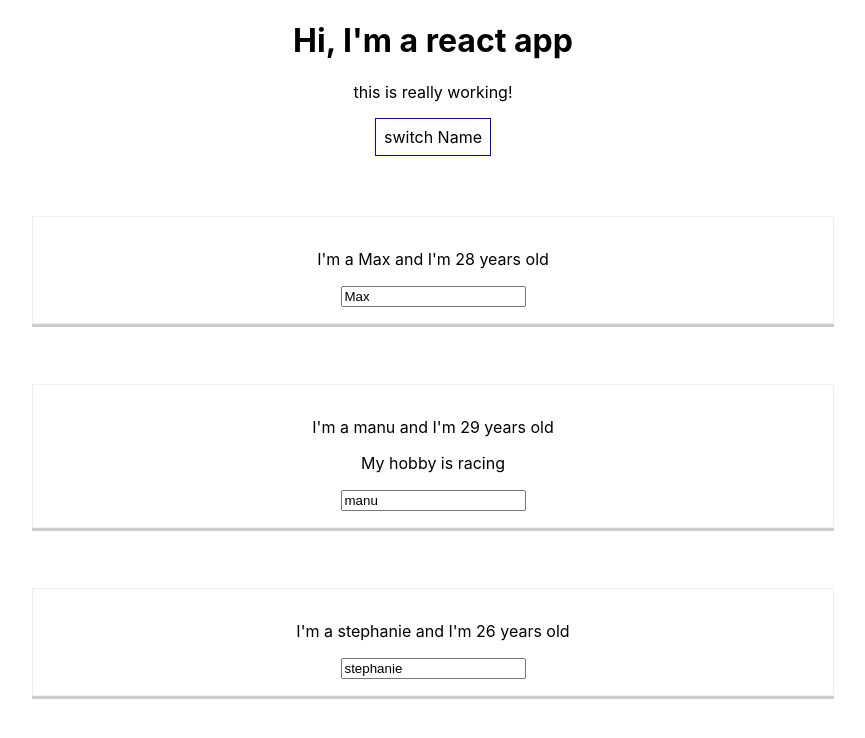
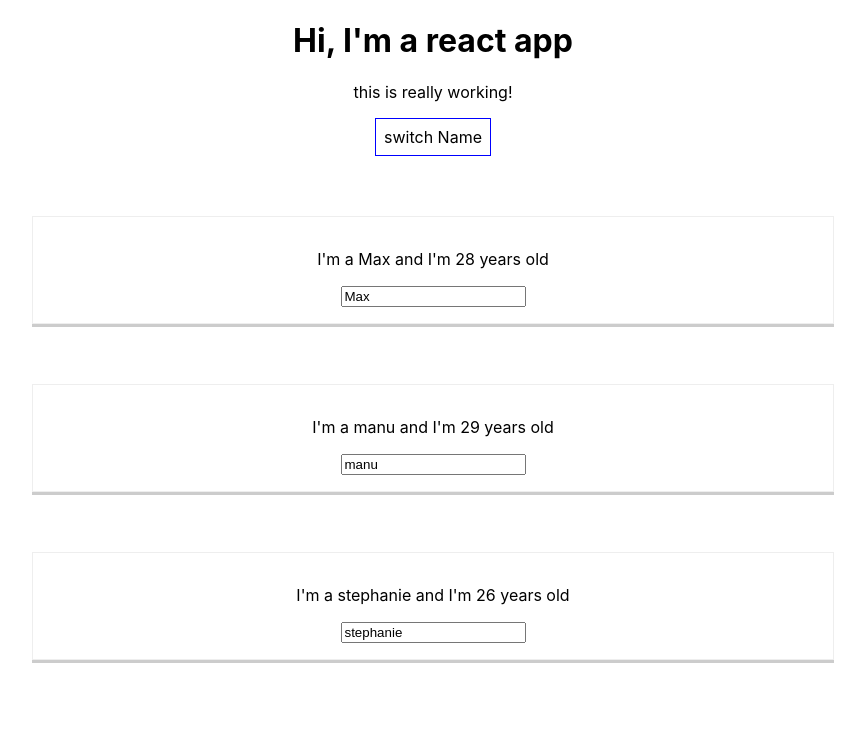
Before and after one commit to ZacWarner/react-the-complete-guide, a React (Create React App) app in the folder react-the-complete-guide/: page / in a window 1280 px wide. Both pictures are taken after a click on the button "switch Name". Shown: the top 738 px of the page, without its empty margins (207-1072 px from the left). Built offline with nearby package versions, Linux system fonts and the light colour scheme.

Commit message:
made dynamic list

```diff
--- a/react-the-complete-guide/src/App.js
+++ b/react-the-complete-guide/src/App.js
@@ -5,24 +5,14 @@ import './App.css';
 class App extends Component {
   state = {
     persons: [
-      { name: 'Max', age: 28 },
-      { name: 'manu', age: 29 },
-      { name: 'stephanie', age: 26 }
+      { id: 'asdf', name: 'Max', age: 28 },
+      { id: "akjllkja", name: 'manu', age: 29 },
+      { id: 'asdbjfa;bw', name: 'stephanie', age: 26 }
     ],
     otherState: 'some other value'
   };
 
-  switchNameHandler = (newName) => {
-    // console.log('was clicked');
-    this.setState({
-      persons: [
-        { name: newName, age: 28 },
-        { name: 'manu', age: 29 },
-        { name: 'stephanie', age: 27 }
-      ],
-      showPersons: false,
-    })
-  };
+
 
   nameChangeHandler = (event) => {
     this.setState({
@@ -32,6 +22,13 @@ class App extends Component {
         { name: 'stephanie', age: 27 }
       ]
     })
+  }
+
+  deletePersonHandler = (personIndex) => {
+    // const persons = this.state.persons.slice();
+    const persons = [...this.state.persons]
+    persons.splice(personIndex, 1);
+    this.setState({ persons: persons });
   }
 
   togglePersonsHandler = () => {
@@ -54,17 +51,16 @@ class App extends Component {
     if (this.state.showPersons) {
       persons = (
         <div>
-          <Person
-            name={this.state.persons[0].name}
-            age={this.state.persons[0].age} />
-          <Person
-            name={this.state.persons[1].name}
-            age={this.state.persons[1].age}
-            click={this.switchNameHandler.bind(this, 'Max!')}
-            changed={this.nameChangeHandler}>My hobby is racing</Person>
-          <Person
-            name={this.state.persons[2].name}
-            age={this.state.persons[2].age} />
+          {this.state.persons.map((person, index) => {
+            return <Person
+              click={() => this.deletePersonHandler(index)}
+              name={person.name}
+              age={person.age}
+              key={person.id}
+            />
+
+          })}
+
         </div>
       )
     }
```
